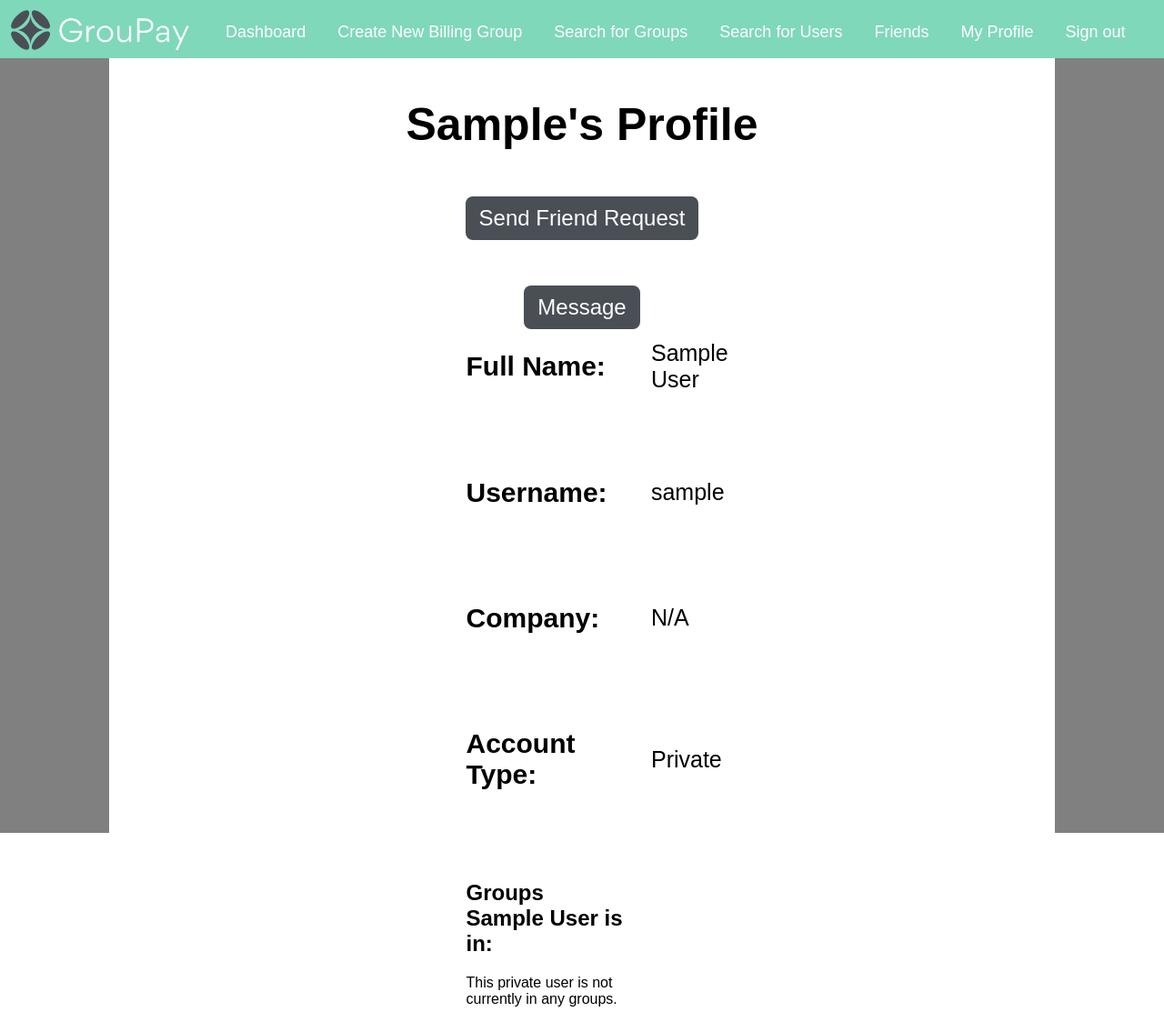
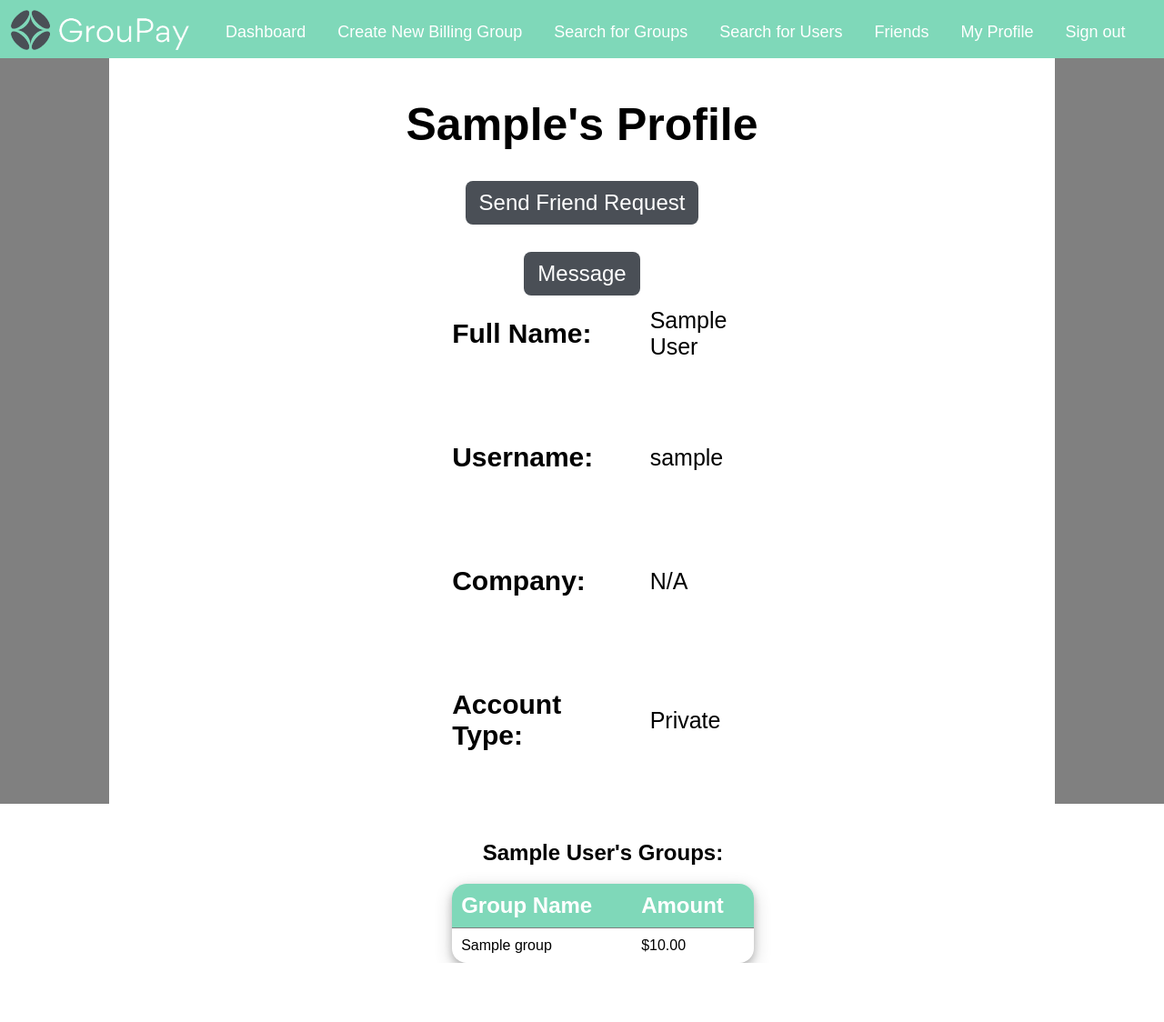
Before and after one commit to IAE21/GrouPay, a Flask app: page /viewUser/1 in a window 1280 px wide. Shown: the whole page at 91% size. After the commit the page ends 1059 px from the top, so only its background shows below. Run offline with Flask 3, Linux system fonts and the light colour scheme; the visitor is signed in with stand-in values (Sample User, id 1); tables that the repository leaves empty or names only in its code hold one stand-in row (values such as "Sample post"); some libraries are stand-ins or nearby versions.

Commit message:
Fixed a bug where a user's groups are not displayed on their viewUser page

```diff
--- a/app.py
+++ b/app.py
@@ -331,7 +331,6 @@ def viewUser(user_id):
         if not user:
             flash('User not found.', category='error')
             return redirect(url_for('searchUsers'))
-        return render_template('viewUser.html', cur_user=session, found_user=user)
 
         if user[5] == 1:
             cur.execute("""
@@ -352,7 +351,7 @@ def viewUser(user_id):
             group_type = "Groups Joined"
         sender_id = session['userID']
         allow_message = canMessage(sender_id, user_id)
-        return render_template('viewUser.html', found_user=user, groups=groups, allow_message=allow_message)
+        return render_template('viewUser.html', cur_user=session, found_user=user, groups=groups, allow_message=allow_message)
 
     except Error as e:
             print(e)
--- a/templates/viewUser.html
+++ b/templates/viewUser.html
@@ -150,16 +150,16 @@
             <div class="middle">
                 <div class="center">
                     <h1 style="font-size:50px">{{ found_user[1] }}'s Profile</h1>
-                    <form method="POST" action="{{ url_for('sendFriendRequest') }}" style="margin-top: 50px">
+                    <form method="POST" action="{{ url_for('sendFriendRequest') }}" style="margin-top: 30px">
                         <input type="hidden" name="user_id" value="{{ found_user[0] }}">
                         <input type="submit" value="Send Friend Request" class="button" >
                     </form>
                     {% if allow_message %}
-                        <form method="GET" action="{{ url_for('conversation', user_id=found_user[0]) }} " style="margin-top: 50px">
+                        <form method="GET" action="{{ url_for('conversation', user_id=found_user[0]) }} " style="margin-top: 30px">
                             <input type="submit" value="Message" class="button">
                         </form>
                     {% else %}
-                        <form method="GET" action="{{ url_for('conversation', user_id=found_user[0]) }}" style="margin-top: 50px">
+                        <form method="GET" action="{{ url_for('conversation', user_id=found_user[0]) }}" style="margin-top: 30px">
                             <input type="submit" value="Message" class="button">
                         </form>
                     {% endif %}
@@ -170,7 +170,7 @@
                             {% endfor %}
                         {% endif %}
                     {% endwith %}
-                    <div style="display:grid; width: 30%; gap: 10%; align-items: center; margin-left: 37.5%; text-align: left">
+                    <div style="display:grid; width: 32.5%; gap: 10%; align-items: center; margin-left: 36%; text-align: left">
                         <h2 style="font-size: 30px; grid-column: 1; grid-row: 1">Full Name:</h2>
                         <div style="font-size: 25px; grid-column: 2; grid-row: 1">{{ found_user[1] }} {{ found_user[2] }}</div>
 
@@ -183,11 +183,11 @@
                         <h2 style="font-size: 30px; grid-column: 1; grid-row: 4">Account Type:</h2>
                         <div style="font-size: 25px; grid-column: 2; grid-row: 4">{% if found_user[5] == 1 %}Corporate{% else %}Private{% endif %}</div>
 
-                        <div class="groups-info">
+                        <div class="groups-info" style=" grid-column: span 2; grid-row: 5; text-align: center;">
                             {% if found_user[5] == 1 %}
-                            <h2>Groups managed by {{ found_user[1] }} {{ found_user[2] }}:</h2>
+                            <h2 style="font-size: 30px">Groups managed by {{ found_user[1] }} {{ found_user[2] }}:</h2>
                             {% else %}
-                            <h2>Groups {{ found_user[1] }} {{ found_user[2] }} is in:</h2>
+                            <h2>{{ found_user[1] }} {{ found_user[2] }}'s Groups:</h2>
                             {% endif %}
                             {% if groups and groups|length > 0 %}
                             <table>
@@ -204,7 +204,7 @@
                                     {% for g in groups %}
                                     <tr>
                                         <td>{{ g[1] }}</td>
-                                        <td>{{ g[2] }}</td>
+                                        <td>${{ g[2] }}</td>
                                         {% if found_user[5] == 0 %}
                                         <td>{{ g[3] }} {{ g[4] }}</td>
                                         {% endif %}
```
